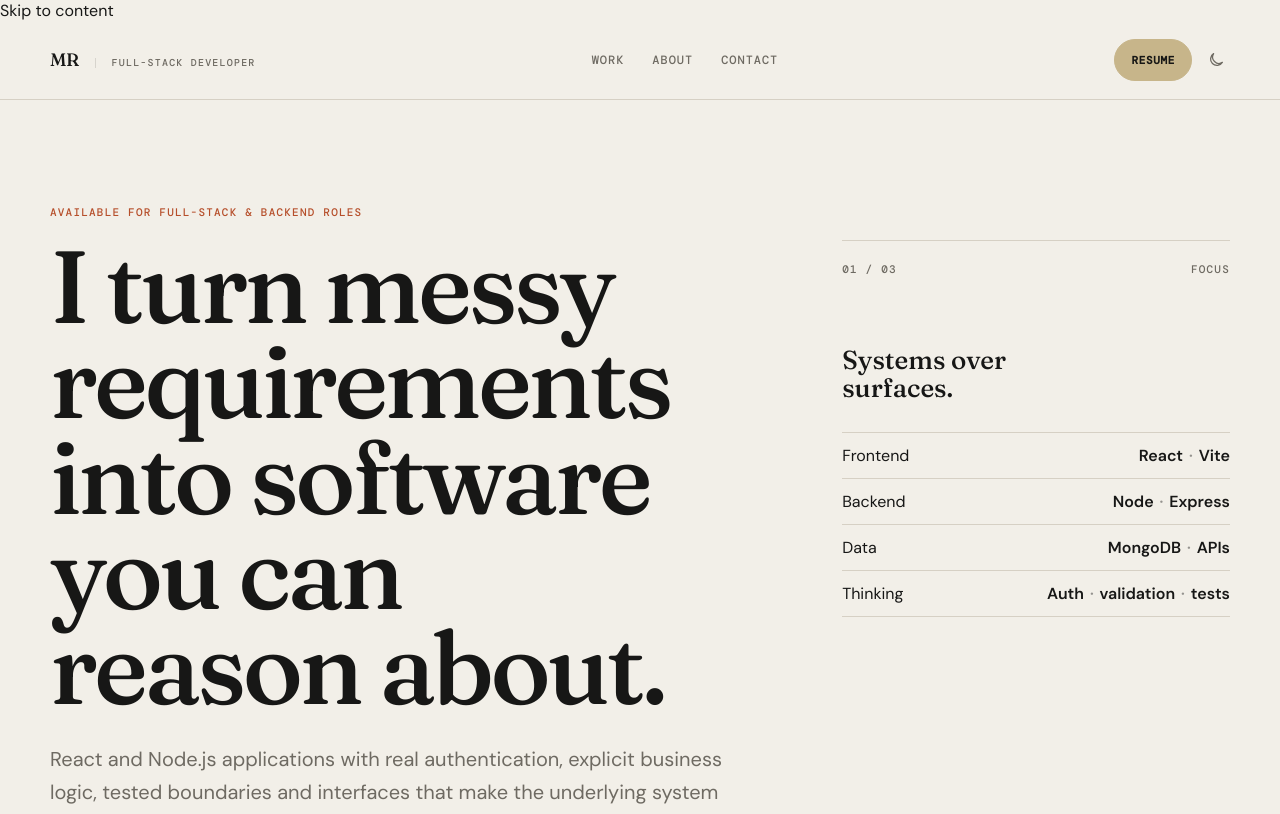
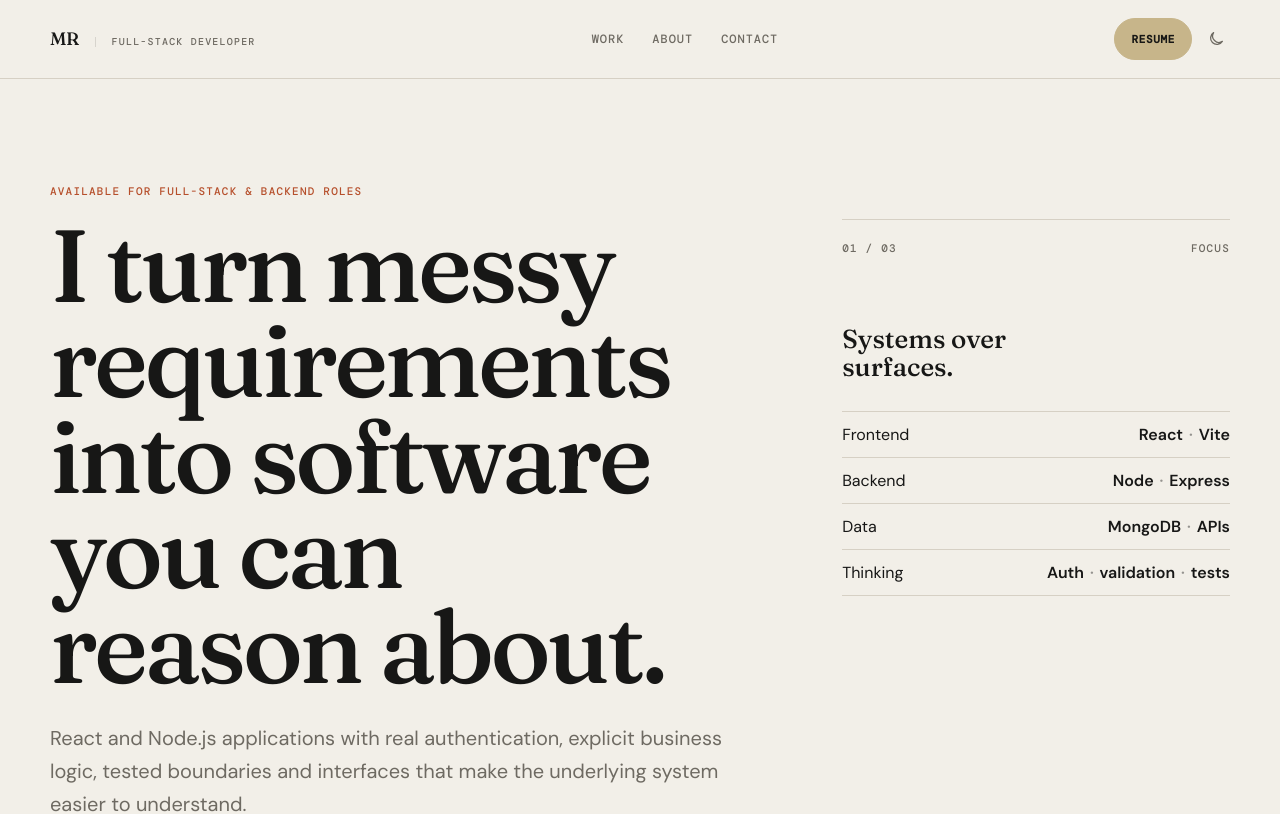
Before and after one commit to mohdriyaan/portfolio, a React (Vite) app in the folder frontend/: page / in a window 1280 px wide. Shown: the top 814 px of the page. Built offline with nearby package versions, Linux system fonts and the light colour scheme; the HTML template or start-up script is replaced by a standard one.

Commit message:
fix: polish contact fallback and skip link

```diff
--- a/frontend/src/index.css
+++ b/frontend/src/index.css
@@ -83,6 +83,24 @@ img {
 
 ::selection {
   background: var(--accent-soft);
+}
+
+.skip-link {
+  position: fixed;
+  top: 12px;
+  left: 16px;
+  z-index: 100;
+  transform: translateY(-200%);
+  padding: 10px 14px;
+  border-radius: 8px;
+  background: var(--ink);
+  color: var(--paper);
+  font: 600 12px/1 'DM Mono', monospace;
+  transition: transform .18s ease;
+}
+
+.skip-link:focus {
+  transform: translateY(0);
 }
 
 .sr-only {
@@ -1443,3 +1461,15 @@ img {
     transform: none;
   }
 }
+
+.contact-gmail-fallback {
+  color: var(--ink);
+  text-decoration: underline;
+  text-decoration-color: var(--line-strong);
+  text-underline-offset: 3px;
+}
+
+.contact-gmail-fallback:hover {
+  color: var(--accent);
+  text-decoration-color: var(--accent);
+}
```
